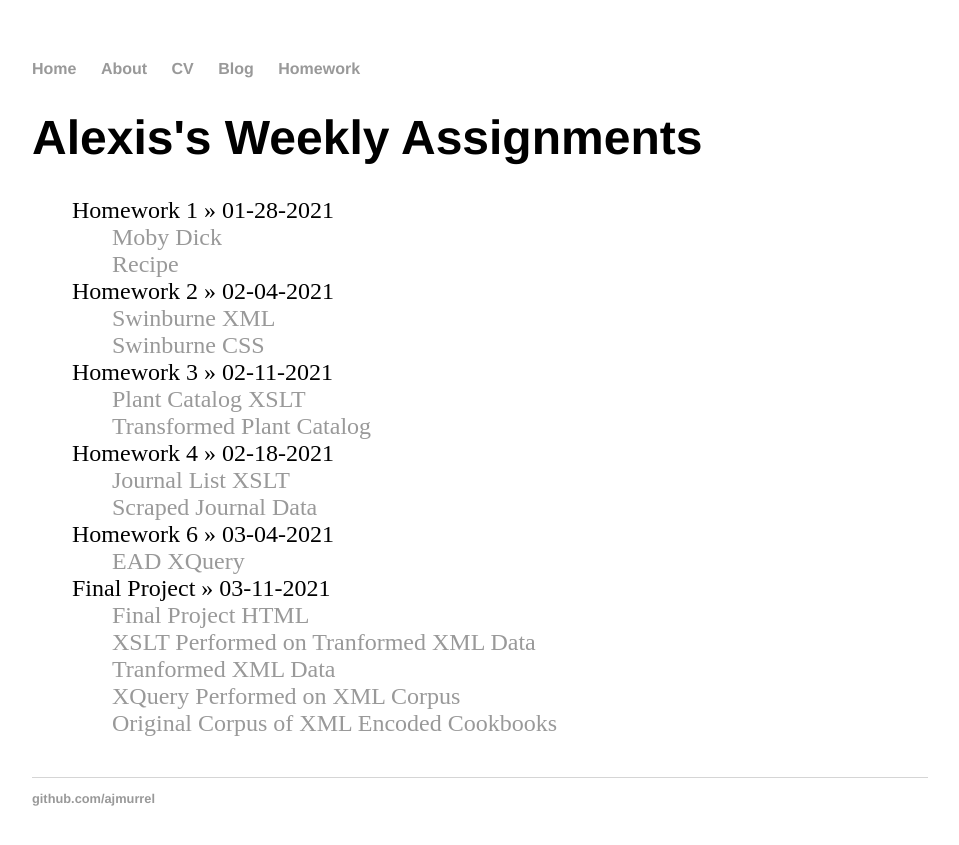
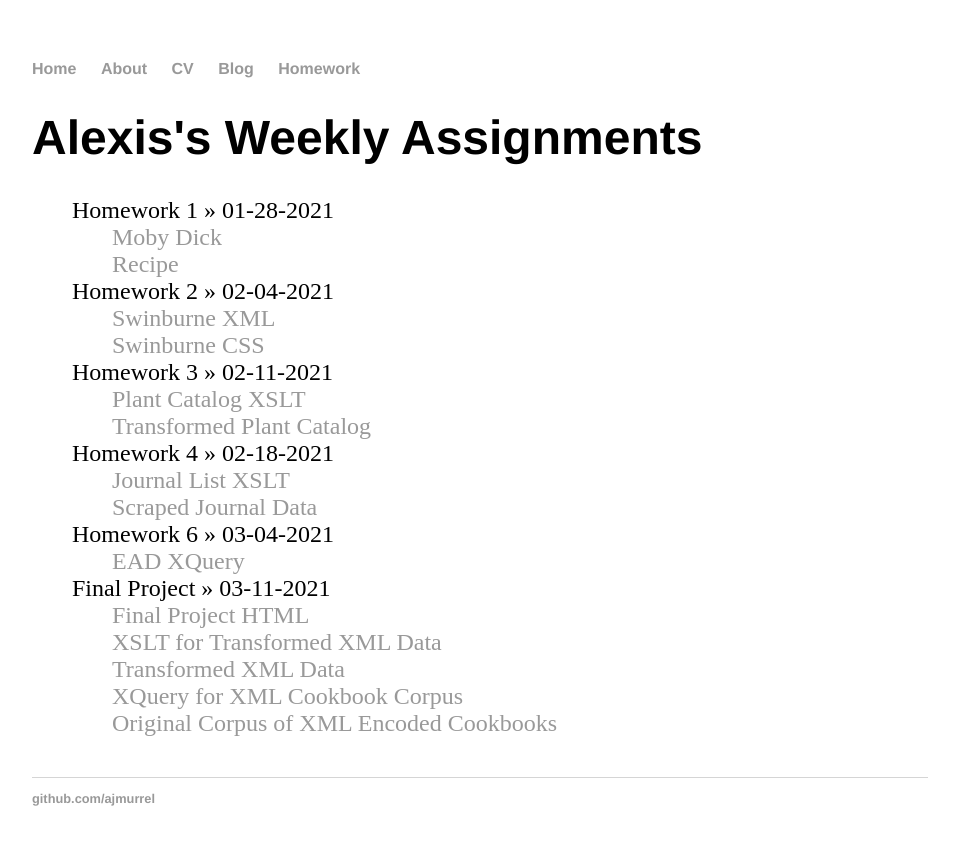
Before and after one commit to ajmurrel/ajmurrel.github.io, a Jekyll site: the page built from homework/index.html, in a window 1280 px wide. Shown: the top 845 px of the page, without its empty margins (160-1119 px from the left). Built offline with Jekyll 4.4.1, drawn with Linux system fonts in a browser that asks for light colours.

Commit message:
Update index.html

```diff
--- a/homework/index.html
+++ b/homework/index.html
@@ -25,9 +25,9 @@ title: Alexis's Weekly Assignments
 	    </li>
 	    <li>Final Project » 03-11-2021
 		<ul><li><a href="/homework/final-project.html" title="Final Project HTML">Final Project HTML</a></li></ul>
-		<ul><li><a href="/homework/final-project-style.xsl" title="XSLT Performed on Tranformed XML Data">XSLT Performed on Tranformed XML Data</a></li></ul>
-		<ul><li><a href="/homework/final-project.xml" title="Tranformed XML Data">Tranformed XML Data</a></li></ul>
-		<ul><li><a href="/homework/final-project.xquery" title="XQuery Performed on XML Corpus">XQuery Performed on XML Corpus</a></li></ul>
+		<ul><li><a href="/homework/final-project-style.xsl" title="XSLT for Transformed XML Data">XSLT for Transformed XML Data</a></li></ul>
+		<ul><li><a href="/homework/final-project.xml" title="Transformed XML Data">Transformed XML Data</a></li></ul>
+		<ul><li><a href="/homework/final-project.xquery" title="XQuery for XML Cookbook Corpus">XQuery for XML Cookbook Corpus</a></li></ul>
 		<ul><li><a href="/homework/cookbook_textencoded" title="Original Corpus of XML Encoded Cookbooks">Original Corpus of XML Encoded Cookbooks</a></li></ul>
 	    </li>
 	</ul>
```
